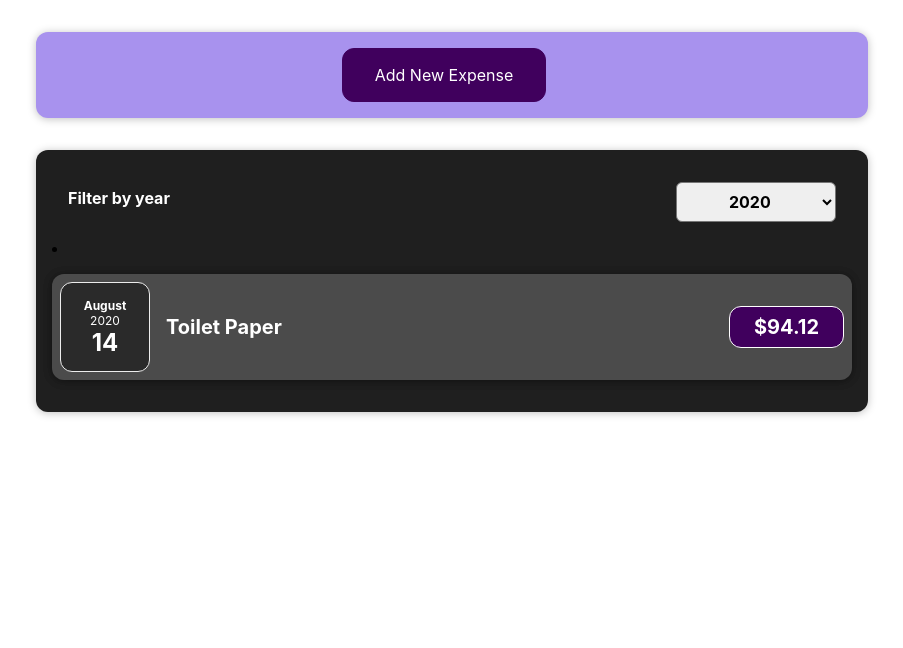
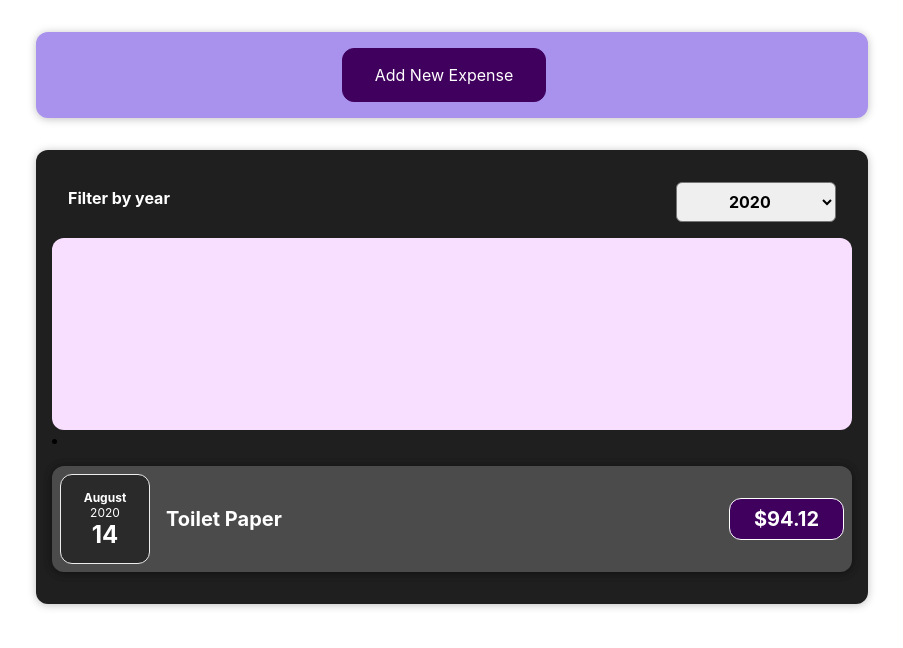
Before and after one commit to dev-Zidxne/react-01-starting-setup, a React (Create React App) app: page / in a window 1280 px wide. Shown: the top 648 px of the page, without its empty margins (188-1091 px from the left). Built offline with nearby package versions, Linux system fonts and the light colour scheme.

Commit message:
Final update to Expenses Project
Problem: Bars not rendering

```diff
--- a/src/components/Chart/Chart.js
+++ b/src/components/Chart/Chart.js
@@ -1,19 +1,20 @@
 import ChartBar from "./ChartBar";
 import "./Chart.css";
 
-const Chart = (props) => {
+function Chart(props) {
+  const dataPointValues = props.dataPoints.map((dataPoint) => dataPoint.value);
+  const totalMaximum = Math.max(...dataPointValues);
   return (
     <div className="chart">
-      {props.dataPoint.map((dataPoint) => (
+      {props.dataPoints.map((dataPoint) => {
         <ChartBar
           key={dataPoint.label}
           value={dataPoint.value}
-          maxValue={null}
+          maxValue={totalMaximum}
           label={dataPoint.label}
-        />
-      ))}
+        />;
+      })}
     </div>
   );
-};
-
-export default CHart;
+}
+export default Chart;
--- a/src/components/Chart/ChartBar.js
+++ b/src/components/Chart/ChartBar.js
@@ -0,0 +1,22 @@
+import "./Chart.css";
+
+const ChartBar = (props) => {
+  let barFillHeight = "0%";
+
+  if (props.maxValue > 0) {
+    barFillHeight = Math.round((props.value / props.maxValue) * 100) + "%";
+  }
+  return (
+    <div className="chart-bar">
+      <div className="chart-bar__inner">
+        <div
+          className="chart-bar__fill"
+          style={{ height: barFillHeight }}
+        ></div>
+      </div>
+      <div className="chart-bar__label">{props.label}</div>
+    </div>
+  );
+};
+
+export default ChartBar;
--- a/src/components/Expenses/Expenses.js
+++ b/src/components/Expenses/Expenses.js
@@ -4,7 +4,7 @@
 import "./Expenses.css";
 import ExpensesFilter from "./ExpensesFilter.js";
 import "./ExpensesFilter.css";
-
+import ExpensesChart from "./ExpensesChart";
 const Expenses = (props) => {
   const [filteredYear, setFilteredYear] = useState("2020");
   const filterChangeHandler = (selectedYear) => {
@@ -22,6 +22,7 @@
           selected={filteredYear}
           onChangeFilter={filterChangeHandler}
         />
+        <ExpensesChart expenses={filteredExpenses} />
         <ExpensesList items={filteredExpenses} />
       </Card>
     </div>
--- /dev/null
+++ b/src/components/Expenses/ExpensesChart.js
@@ -0,0 +1,26 @@
+import Chart from "../Chart/Chart";
+
+const ExpensesChart = (props) => {
+  const chartDataPoints = [
+    { label: "Jan", value: 0 },
+    { label: "Feb", value: 0 },
+    { label: "Mar", value: 0 },
+    { label: "Apr", value: 0 },
+    { label: "May", value: 0 },
+    { label: "Jun", value: 0 },
+    { label: "Jul", value: 0 },
+    { label: "Aug", value: 0 },
+    { label: "Sep", value: 0 },
+    { label: "Oct", value: 0 },
+    { label: "Nov", value: 0 },
+    { label: "Dec", value: 0 },
+  ];
+
+  for (const expense of props.expenses) {
+    const expenseMonth = expense.date.getMonth(); // starting at 0 => January => 0
+    chartDataPoints[expenseMonth].value += expense.amount;
+  }
+  return <Chart dataPoints={chartDataPoints} />;
+};
+
+export default ExpensesChart;
--- a/src/components/NewExpense/ExpenseForm.js
+++ b/src/components/NewExpense/ExpenseForm.js
@@ -45,7 +45,7 @@
 
     const expenseData = {
       title: enteredTitle,
-      amount: enteredAmount,
+      amount: +enteredAmount,
       date: new Date(enteredDate),
     };
     props.onSaveExpenseData(expenseData);
```
